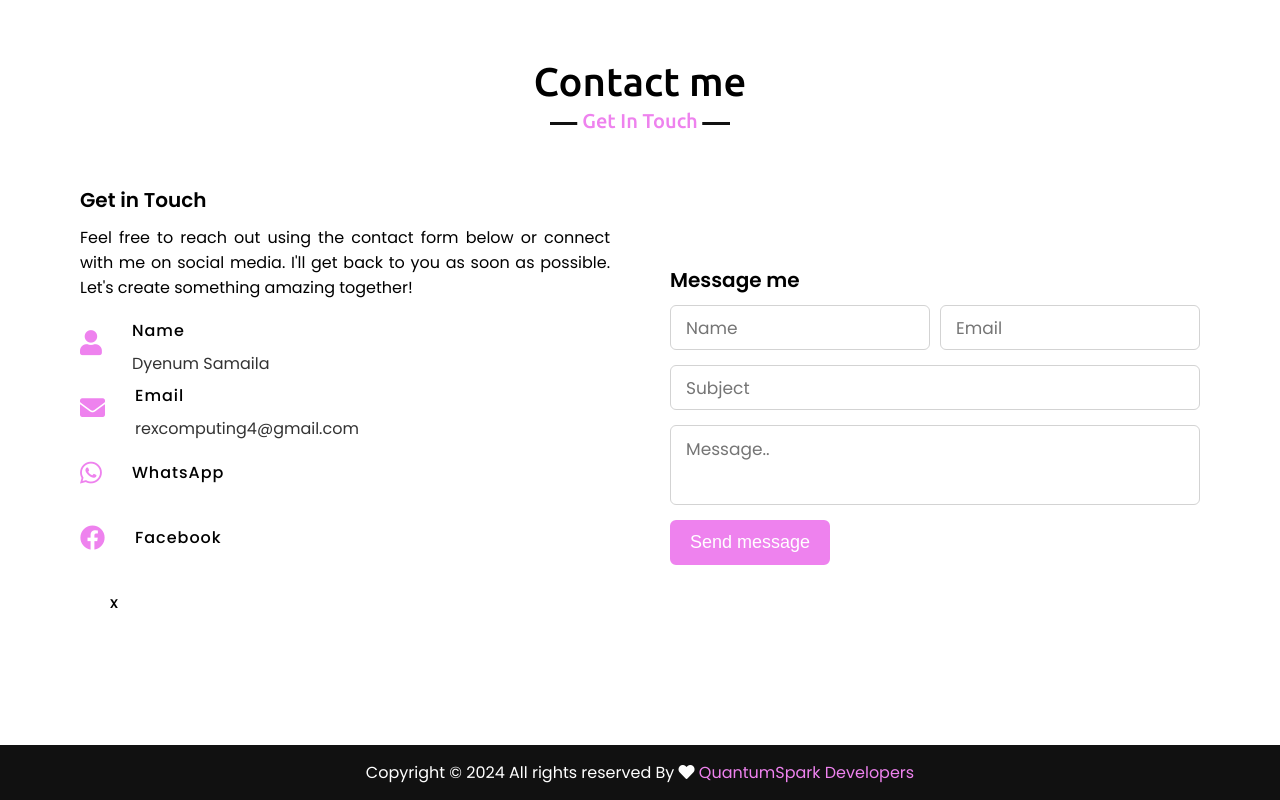
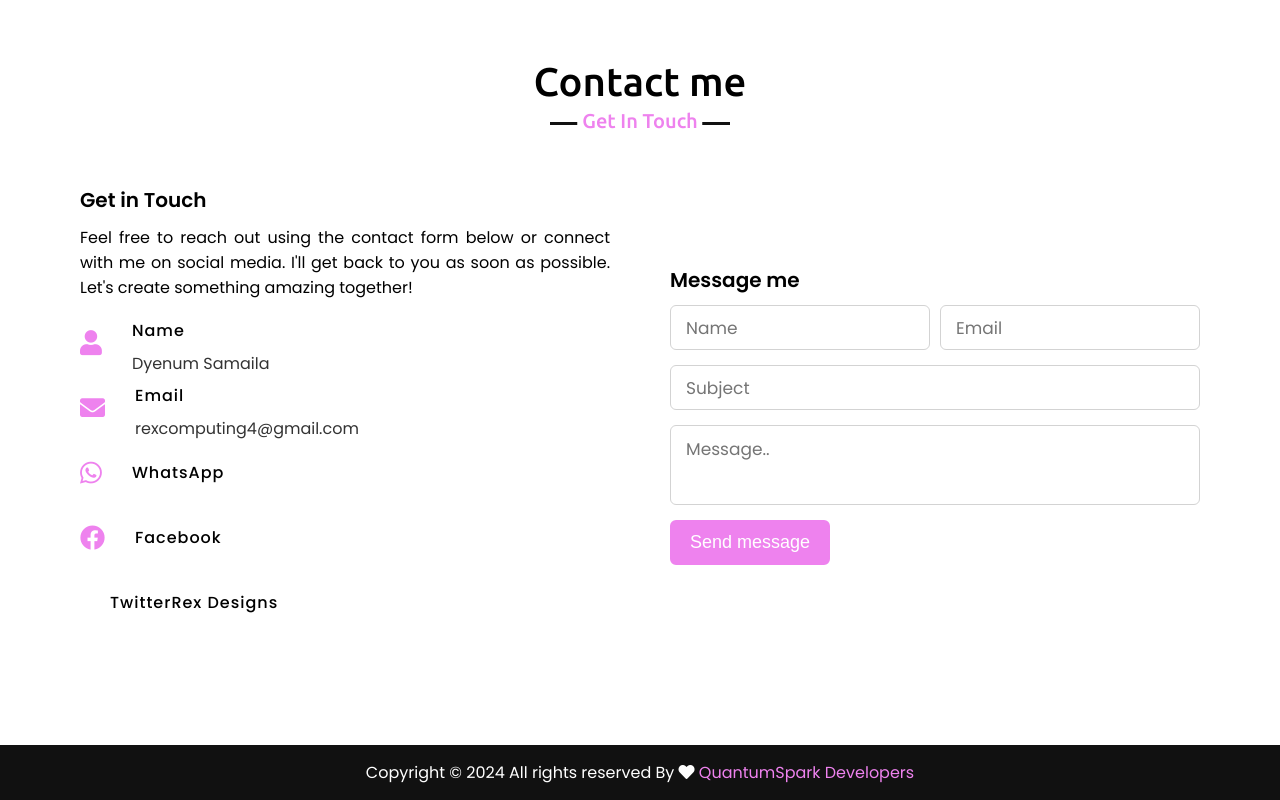
Before and after one commit to TechDeity1/QuantumSparkdevelopers.com, a plain HTML site: page index.html in a window 1280 px wide. Shown: the part 3452-4252 px from the top of the page. Drawn offline with nearby package versions, Linux system fonts and the light colour scheme; files whose address does not match are found by name.

Commit message:
Update index.html

```diff
--- a/index.html
+++ b/index.html
@@ -227,7 +227,7 @@
             <div class="row">
               <i class="fab fa-X"></i>
               <div class="info">
-                <div class="head"><a style="color:#000" href="https://www.patreon.com/Dyenum Samaila ">x</a></div>
+                <div class="head"><a style="color:#000" href="https://www.Discord.com/Dyenum Samaila ">Twitter</a>Rex Designs</div>
               </div>
             </div>
           </div>
```
